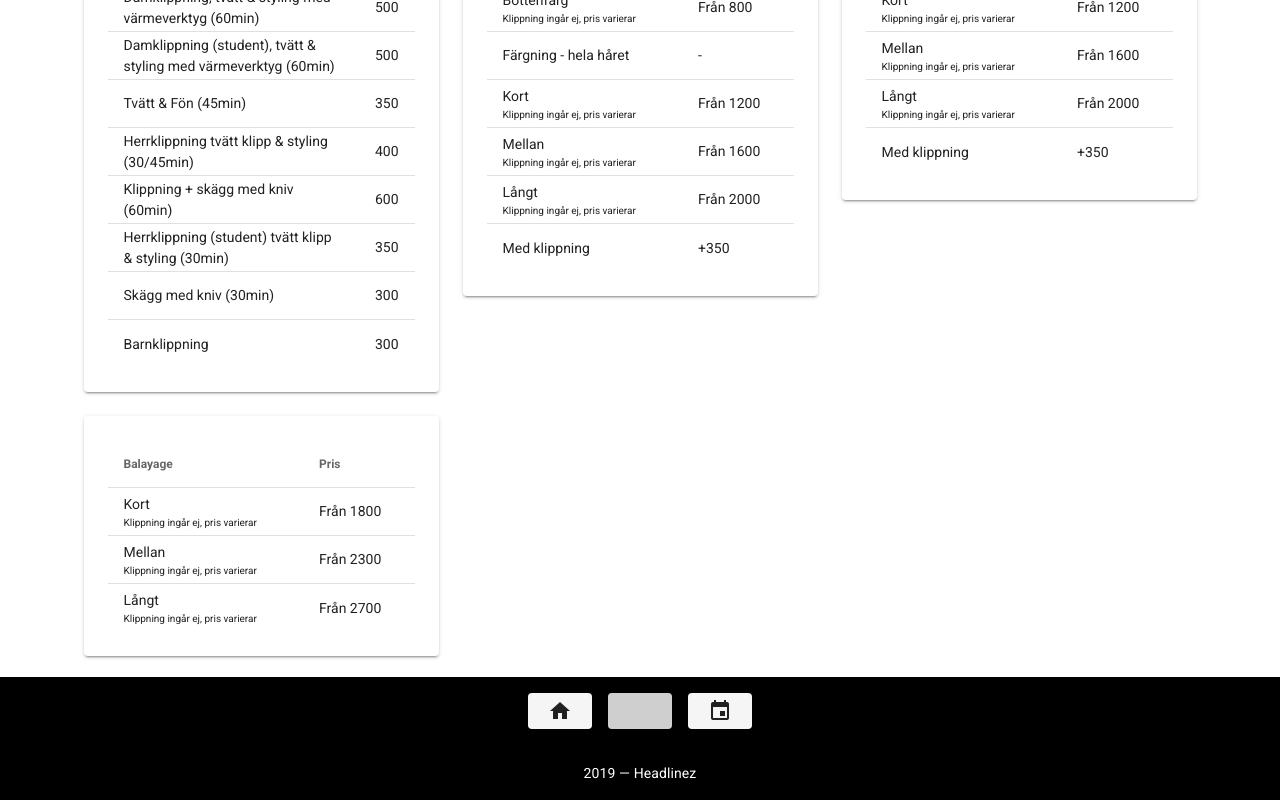
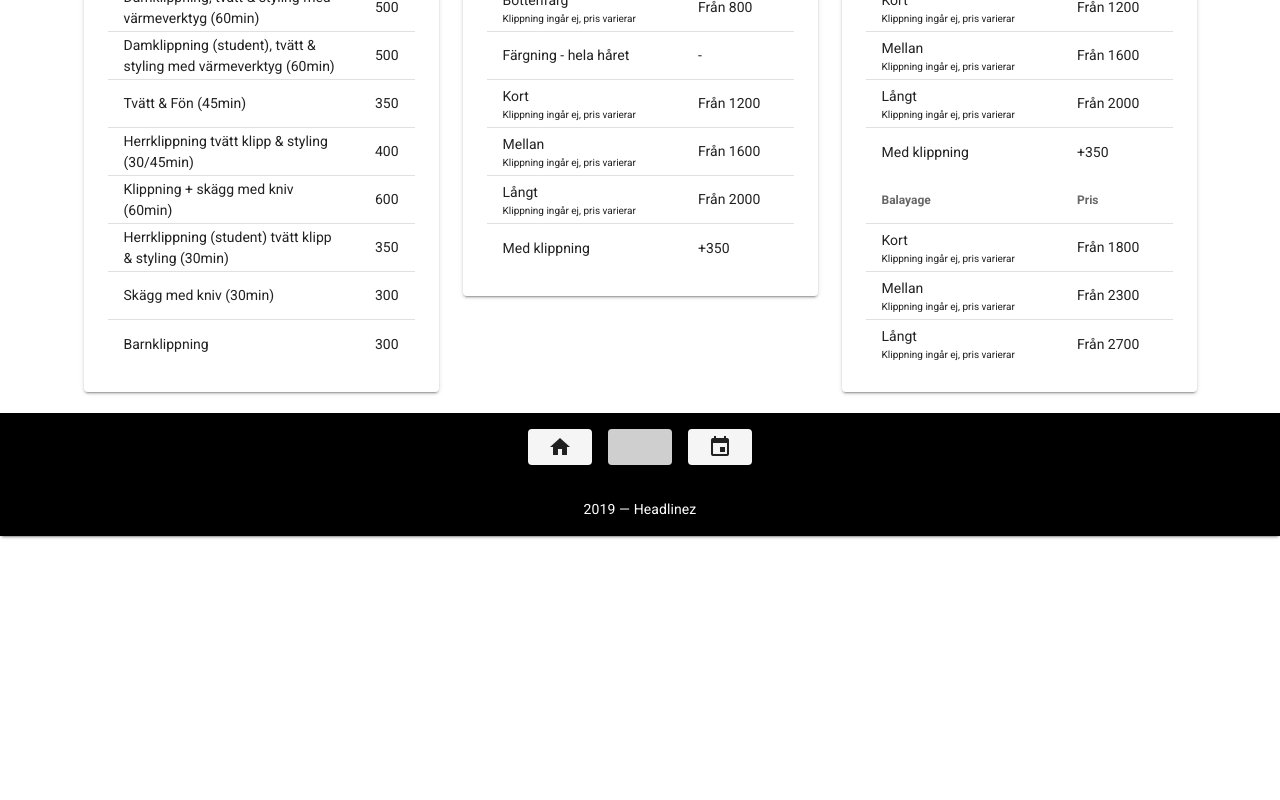
Before and after one commit to rickardbroberg/headlinez, a Nuxt app: page /priser in a window 1280 px wide. Shown: the part 385-1185 px from the top of the page. After the commit the page ends 921 px from the top, so only its background shows below. Built offline with nearby package versions, Linux system fonts and the light colour scheme.

Commit message:
layout changes to price table

```diff
--- a/pages/priser.vue
+++ b/pages/priser.vue
@@ -90,17 +90,7 @@
                       </tbody>
                     </template>
                   </v-simple-table>
-                </v-card>
-              </v-col>
 
-              <v-col
-                cols="12"
-                sm="4"
-              >
-                <v-card
-                  class=" ma-3 pa-6"
-                  max-width="400"
-                >
                   <v-simple-table class="theme--light">
                     <template v-slot:default>
                       <thead>
@@ -119,8 +109,6 @@
                   </v-simple-table>
                 </v-card>
               </v-col>
-
-
 
             </v-row>
 
```
